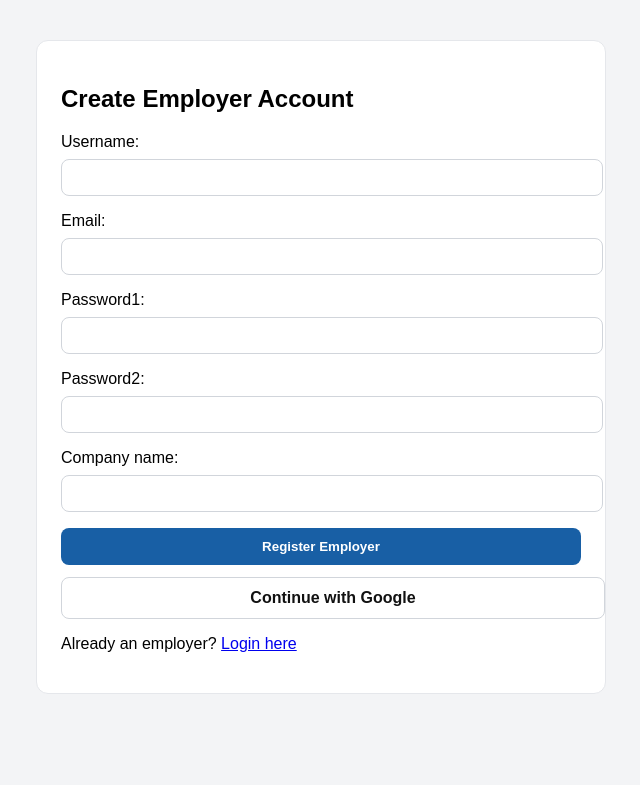
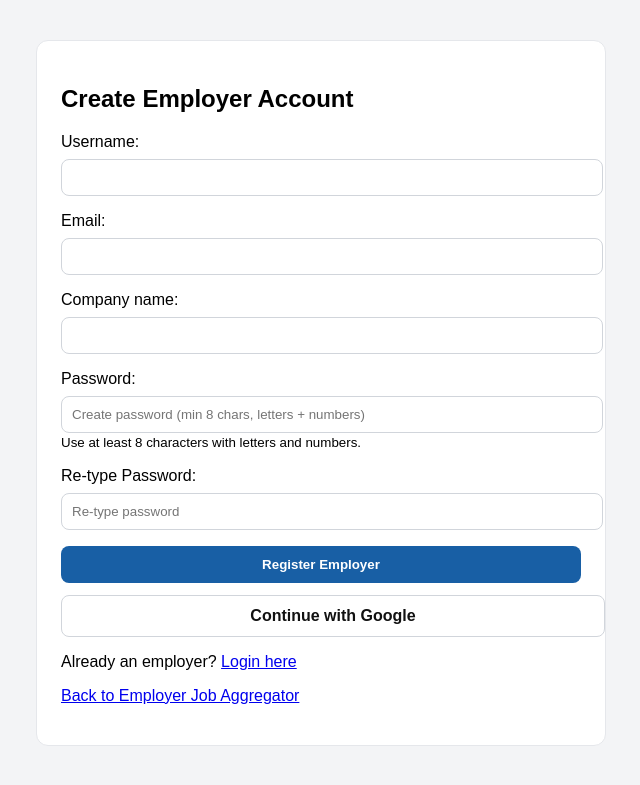
Before and after one commit to CPE3C-cruz-romer/Job-Aggregator-Website, a Django app: page /employers/register/ in a window 1280 px wide. Shown: the top 785 px of the page, without its empty margins (319-959 px from the left). Run offline with Django 5.2, Linux system fonts and the light colour scheme.

Commit message:
employers home page login good html nalang  hindi

```diff
--- a/elective_project/jobs/forms.py
+++ b/elective_project/jobs/forms.py
@@ -1,5 +1,6 @@
 from django import forms
 from django.contrib.auth.models import User
+from django.contrib.auth.password_validation import validate_password
 
 from .models import EmployerJob
 
@@ -7,8 +8,21 @@ from .models import EmployerJob
 class EmployerRegistrationForm(forms.Form):
     username = forms.CharField(max_length=150)
     email = forms.EmailField()
-    password1 = forms.CharField(widget=forms.PasswordInput)
-    password2 = forms.CharField(widget=forms.PasswordInput)
+    password1 = forms.CharField(
+        label="Password",
+        widget=forms.PasswordInput(attrs={
+            "autocomplete": "new-password",
+            "placeholder": "Create password (min 8 chars, letters + numbers)",
+        }),
+        help_text="Use at least 8 characters with letters and numbers.",
+    )
+    password2 = forms.CharField(
+        label="Re-type Password",
+        widget=forms.PasswordInput(attrs={
+            "autocomplete": "new-password",
+            "placeholder": "Re-type password",
+        }),
+    )
     company_name = forms.CharField(max_length=200)
 
     def clean_username(self):
@@ -27,6 +41,12 @@ class EmployerRegistrationForm(forms.Form):
         cleaned_data = super().clean()
         password1 = cleaned_data.get("password1")
         password2 = cleaned_data.get("password2")
+        user = User(
+            username=cleaned_data.get("username", ""),
+            email=cleaned_data.get("email", ""),
+        )
+        if password1:
+            validate_password(password1, user=user)
         if password1 and password2 and password1 != password2:
             self.add_error("password2", "Passwords do not match.")
         return cleaned_data
--- a/elective_project/jobs/templates/jobs/employer_login.html
+++ b/elective_project/jobs/templates/jobs/employer_login.html
@@ -27,6 +27,7 @@
             <a class="google" href="/auth/google/?next=/employers/dashboard/">Continue with Google</a>
         {% endif %}
         <p>No employer account yet? <a href="/employers/register/">Register here</a></p>
+        <p><a href="/employers/">Back to Employer Job Aggregator</a></p>
     </main>
 </body>
 </html>
--- a/elective_project/jobs/templates/jobs/employer_register.html
+++ b/elective_project/jobs/templates/jobs/employer_register.html
@@ -16,15 +16,45 @@
 <body>
     <main class="wrap">
         <h2>Create Employer Account</h2>
+        {% if error %}<p class="errorlist">{{ error }}</p>{% endif %}
+        {% if form.non_field_errors %}
+            <div class="errorlist">{{ form.non_field_errors }}</div>
+        {% endif %}
         <form method="post">
             {% csrf_token %}
-            {{ form.as_p }}
+            <p>
+                {{ form.username.label_tag }}
+                {{ form.username }}
+                {{ form.username.errors }}
+            </p>
+            <p>
+                {{ form.email.label_tag }}
+                {{ form.email }}
+                {{ form.email.errors }}
+            </p>
+            <p>
+                {{ form.company_name.label_tag }}
+                {{ form.company_name }}
+                {{ form.company_name.errors }}
+            </p>
+            <p>
+                {{ form.password1.label_tag }}
+                {{ form.password1 }}
+                <small>{{ form.password1.help_text }}</small>
+                {{ form.password1.errors }}
+            </p>
+            <p>
+                {{ form.password2.label_tag }}
+                {{ form.password2 }}
+                {{ form.password2.errors }}
+            </p>
             <button type="submit">Register Employer</button>
         </form>
         {% if google_oauth_enabled %}
             <a class="google" href="/auth/google/?next=/employers/dashboard/">Continue with Google</a>
         {% endif %}
         <p>Already an employer? <a href="/employers/login/">Login here</a></p>
+        <p><a href="/employers/">Back to Employer Job Aggregator</a></p>
     </main>
 </body>
 </html>
--- a/elective_project/jobs/templates/jobs/home.html
+++ b/elective_project/jobs/templates/jobs/home.html
@@ -402,7 +402,7 @@
             <a class="brand" href="/">Job <span>Aggregator</span></a>
             <nav class="nav">
                 <a href="/about/">Meet the Team</a>
-                <a href="/employers/login/">Employer Login</a>
+                <a href="/employers/login/">Employer Job Aggregator</a>
             </nav>
         </div>
     </header>
--- a/elective_project/jobs/urls.py
+++ b/elective_project/jobs/urls.py
@@ -2,6 +2,7 @@ from django.urls import path
 from .views import (
     about_page,
     employer_dashboard,
+    employer_home,
     employer_login,
     employer_register,
     google_login_callback,
@@ -37,6 +38,7 @@ urlpatterns = [
     path('auth/google/', google_login_start, name='google_login_start'),
     path('auth/google/callback/', google_login_callback, name='google_login_callback'),
     path('logout/', user_logout, name='logout'),  # ✅ ADD name
+    path('employers/', employer_home, name='employer_home'),
     path('employers/register/', employer_register, name='employer_register'),
     path('employers/login/', employer_login, name='employer_login'),
     path('employers/dashboard/', employer_dashboard, name='employer_dashboard'),
--- a/elective_project/jobs/views.py
+++ b/elective_project/jobs/views.py
@@ -1,7 +1,10 @@
 from django.shortcuts import render, redirect
 from django.contrib.auth.forms import UserCreationForm
 from django.contrib.auth.decorators import login_required
+from django.core.management import call_command
 from django.conf import settings
+from django.db import OperationalError, ProgrammingError
+from django.db import connection
 from django.db.models import Q
 from urllib.request import Request, urlopen
 from urllib.error import URLError, HTTPError
@@ -67,7 +70,7 @@ LEGACY_SAMPLE_JOB_TITLES = {
 def _get_jobs():
     _sync_jobs_from_source()
     _remove_legacy_sample_jobs()
-    return Job.objects.all()
+    return Job.objects.all().order_by("-is_direct_employer", "-is_priority", "-id")
 
 
 def _remove_legacy_sample_jobs():
@@ -232,6 +235,10 @@ def _upsert_jobs(normalized_jobs):
         )
         for field, value in job_data.items():
             setattr(job, field, value)
+        if not job_data.get("is_direct_employer") and not job.is_direct_employer:
+            job.is_direct_employer = False
+            job.is_priority = False
+            job.employer = None
         job.save()
 
 
@@ -276,7 +283,12 @@ def google_login_start(request):
     if not GOOGLE_OAUTH_ENABLED:
         return redirect('/login/?google_error=missing-config')
     next_url = request.GET.get("next", "/dashboard/").strip() or "/dashboard/"
+    if not next_url.startswith("/"):
+        next_url = "/dashboard/"
+    oauth_state_token = secrets.token_urlsafe(16)
+    oauth_state = f"{oauth_state_token}:{next_url}"
     request.session["google_oauth_next"] = next_url
+    request.session["google_oauth_state_token"] = oauth_state_token
     auth_params = {
         "client_id": GOOGLE_OAUTH_CLIENT_ID,
         "redirect_uri": GOOGLE_OAUTH_REDIRECT_URI,
@@ -285,6 +297,7 @@ def google_login_start(request):
         "access_type": "online",
         "include_granted_scopes": "true",
         "prompt": "select_account",
+        "state": oauth_state,
     }
     auth_url = f"https://accounts.google.com/o/oauth2/v2/auth?{urlencode(auth_params)}"
     return redirect(auth_url)
@@ -293,6 +306,15 @@ def google_login_start(request):
 def google_login_callback(request):
     if not GOOGLE_OAUTH_ENABLED:
         return redirect('/login/?google_error=missing-config')
+
+    state_value = request.GET.get("state", "").strip()
+    state_next_url = ""
+    if ":" in state_value:
+        state_token, state_path = state_value.split(":", 1)
+        if state_token and state_token == request.session.get("google_oauth_state_token"):
+            state_next_url = state_path.strip()
+    if state_next_url and not state_next_url.startswith("/"):
+        state_next_url = ""
 
     code = request.GET.get('code', '').strip()
     if not code:
@@ -349,7 +371,10 @@ def google_login_callback(request):
         )
 
     auth_login(request, user, backend='django.contrib.auth.backends.ModelBackend')
-    next_url = request.session.pop("google_oauth_next", "/dashboard/")
+    next_url = request.session.pop("google_oauth_next", state_next_url or "/dashboard/")
+    request.session.pop("google_oauth_state_token", None)
+    if not str(next_url).startswith("/"):
+        next_url = "/dashboard/"
     return redirect(next_url)
 
 
@@ -360,6 +385,24 @@ def _ensure_employer_profile(user):
     profile, _created = EmployerProfile.objects.get_or_create(user=user, defaults=defaults)
     return profile
 
+
+def _ensure_employer_tables_ready():
+    required_tables = {
+        EmployerProfile._meta.db_table,
+        EmployerJob._meta.db_table,
+    }
+    existing_tables = set(connection.introspection.table_names())
+    if required_tables.issubset(existing_tables):
+        return True
+
+    try:
+        call_command("migrate", interactive=False, run_syncdb=True, verbosity=0)
+    except Exception:
+        return False
+
+    existing_tables = set(connection.introspection.table_names())
+    return required_tables.issubset(existing_tables)
+
 # 🔹 HOME PAGE
 def home_page(request):
     return render(request, 'jobs/home.html')
@@ -367,6 +410,25 @@ def home_page(request):
 
 def about_page(request):
     return render(request, 'jobs/about.html')
+
+
+def employer_home(request):
+    if not _ensure_employer_tables_ready():
+        return render(request, "jobs/employer_home.html", {
+            "google_oauth_enabled": GOOGLE_OAUTH_ENABLED,
+            "recent_jobs": [],
+            "employer_count": 0,
+            "listing_count": 0,
+        })
+    recent_jobs = EmployerJob.objects.select_related("employer").all()[:6]
+    employer_count = EmployerProfile.objects.count()
+    listing_count = EmployerJob.objects.count()
+    return render(request, "jobs/employer_home.html", {
+        "google_oauth_enabled": GOOGLE_OAUTH_ENABLED,
+        "recent_jobs": recent_jobs,
+        "employer_count": employer_count,
+        "listing_count": listing_count,
+    })
 
 
 # 🔹 REGISTER
@@ -386,6 +448,17 @@ def register(request):
 
 
 def employer_register(request):
+    error = ""
+    setup_error = request.GET.get("error", "").strip()
+    if setup_error == "employer-db-missing":
+        error = "Employer database tables are not ready yet. Please run migrations, then try again."
+    if not _ensure_employer_tables_ready():
+        return render(request, 'jobs/employer_register.html', {
+            'form': EmployerRegistrationForm(request.POST or None),
+            'google_oauth_enabled': GOOGLE_OAUTH_ENABLED,
+            'error': "Employer database tables are not ready yet. Please run migrations, then try again.",
+        })
+
     if request.method == "POST":
         form = EmployerRegistrationForm(request.POST)
         if form.is_valid():
@@ -394,10 +467,14 @@ def employer_register(request):
                 email=form.cleaned_data["email"],
                 password=form.cleaned_data["password1"],
             )
-            EmployerProfile.objects.create(
-                user=user,
-                company_name=form.cleaned_data["company_name"],
-            )
+            try:
+                EmployerProfile.objects.create(
+                    user=user,
+                    company_name=form.cleaned_data["company_name"],
+                )
+            except (OperationalError, ProgrammingError):
+                user.delete()
+                return redirect("/employers/register/?error=employer-db-missing")
             auth_login(request, user, backend='django.contrib.auth.backends.ModelBackend')
             return redirect('/employers/dashboard/')
     else:
@@ -406,11 +483,21 @@ def employer_register(request):
     return render(request, 'jobs/employer_register.html', {
         'form': form,
         'google_oauth_enabled': GOOGLE_OAUTH_ENABLED,
+        'error': error,
     })
 
 
 def employer_login(request):
     error = ""
+    setup_error = request.GET.get("error", "").strip()
+    if setup_error == "employer-db-missing":
+        error = "Employer database tables are not ready yet. Please run migrations, then try again."
+    if not _ensure_employer_tables_ready():
+        return render(request, "jobs/employer_login.html", {
+            "error": "Employer database tables are not ready yet. Please run migrations, then try again.",
+            "google_oauth_enabled": GOOGLE_OAUTH_ENABLED,
+        })
+
     if request.method == "POST":
         username = request.POST.get("username", "").strip()
         password = request.POST.get("password", "").strip()
@@ -418,7 +505,10 @@ def employer_login(request):
         if user is None:
             error = "Invalid username or password."
         else:
-            _ensure_employer_profile(user)
+            try:
+                _ensure_employer_profile(user)
+            except (OperationalError, ProgrammingError):
+                return redirect("/employers/login/?error=employer-db-missing")
             auth_login(request, user)
             return redirect("/employers/dashboard/")
 
@@ -430,13 +520,33 @@ def employer_login(request):
 
 @login_required
 def employer_dashboard(request):
-    profile = _ensure_employer_profile(request.user)
+    if not _ensure_employer_tables_ready():
+        return redirect("/employers/login/?error=employer-db-missing")
+    try:
+        profile = _ensure_employer_profile(request.user)
+    except (OperationalError, ProgrammingError):
+        return redirect("/employers/login/?error=employer-db-missing")
     if request.method == "POST":
         form = EmployerJobForm(request.POST)
         if form.is_valid():
             employer_job = form.save(commit=False)
             employer_job.employer = profile
             employer_job.save()
+            Job.objects.create(
+                title=employer_job.title,
+                company=profile.company_name,
+                description=employer_job.description,
+                skills_required=employer_job.requirements,
+                location=employer_job.location,
+                apply_instructions=(
+                    f"Direct employer contact: {employer_job.contact_email} | "
+                    f"{employer_job.contact_number}. {employer_job.work_details}"
+                ),
+                apply_url="",
+                is_direct_employer=True,
+                is_priority=employer_job.is_priority,
+                employer=profile,
+            )
             return redirect("/employers/dashboard/")
     else:
         form = EmployerJobForm()
```
Also changed, not shown: elective_project/jobs/models.py (+9 -0 lines), elective_project/jobs/templates/jobs/employer_dashboard.html (+12 -2 lines), elective_project/jobs/templates/jobs/employer_home.html (added, +84 -0 lines), elective_project/jobs/templates/jobs/match.html (+9 -2 lines), elective_project/db.sqlite3, elective_project/jobs/migrations/0005_job_employer_fields.py (added).
